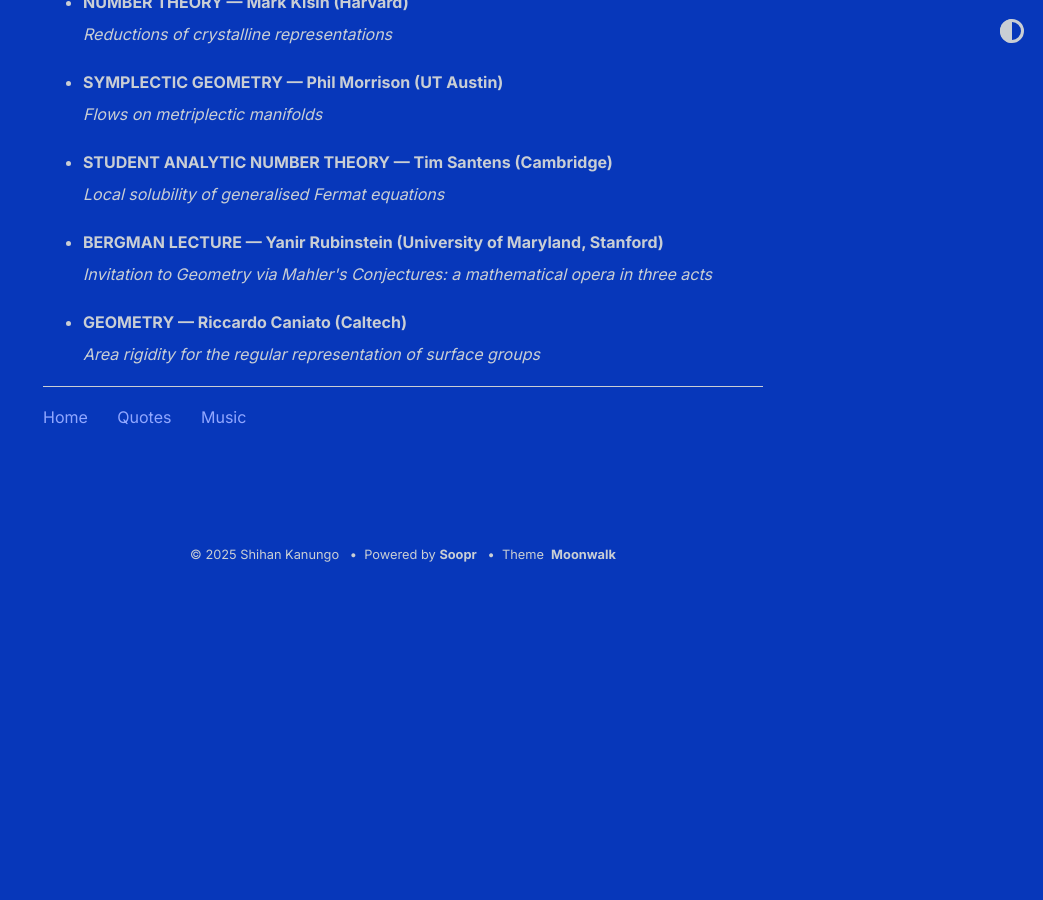
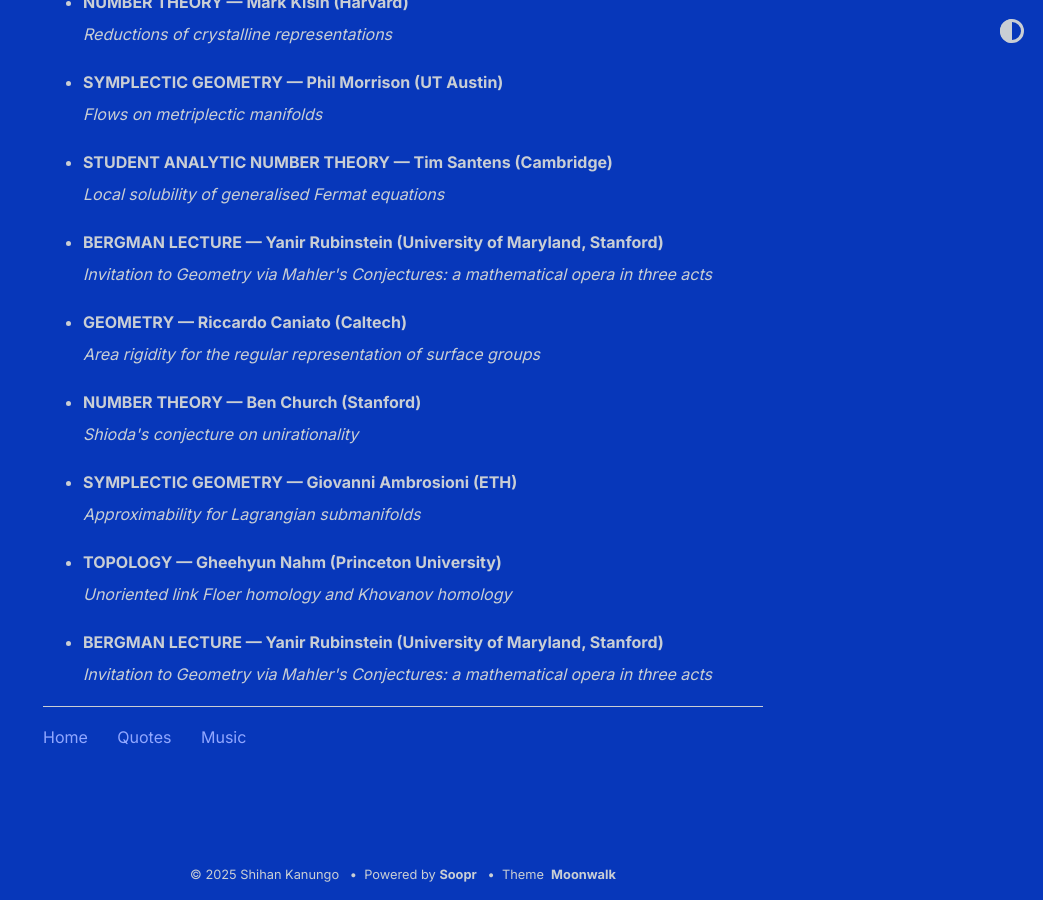
Before and after one commit to shihankanungo/shihankanungo.github.io, a Jekyll site: the page built from math-talks.md, in a window 1280 px wide and 900 px high, scrolled down 7373 px. Shown: the whole window, without its empty margins (237-1280 px from the left). Built offline with Jekyll 4.4.1, drawn with Linux system fonts in a browser that asks for light colours; before the commit the page ends 7953 px from its top, so only the background shows below that.

Commit message:
Update math-talks.md

```diff
--- a/math-talks.md
+++ b/math-talks.md
@@ -495,3 +495,35 @@ _Finding Arithmetic Progressions in Dense Sets of Integers_
   <small><img src="images/10-15c.png" alt="Oct 15"></small>
 </details></li>
 </ul>
+
+<ul>
+<li><details>
+  <summary style="list-style: none;"><b>NUMBER THEORY &mdash; Ben Church (Stanford)</b><br>
+    <i>Shioda's conjecture on unirationality</i></summary>
+  <small><img src="images/10-20a.png" alt="Oct 20"></small>
+</details></li>
+</ul>
+
+<ul>
+<li><details>
+  <summary style="list-style: none;"><b>SYMPLECTIC GEOMETRY &mdash; Giovanni Ambrosioni (ETH)</b><br>
+    <i>Approximability for Lagrangian submanifolds</i></summary>
+  <small><img src="images/10-20b.png" alt="Oct 20"></small>
+</details></li>
+</ul>
+
+<ul>
+<li><details>
+  <summary style="list-style: none;"><b>TOPOLOGY &mdash; Gheehyun Nahm (Princeton University)</b><br>
+    <i>Unoriented link Floer homology and Khovanov homology</i></summary>
+  <small><img src="images/10-21.png" alt="Oct 21"></small>
+</details></li>
+</ul>
+
+<ul>
+<li><details>
+  <summary style="list-style: none;"><b>BERGMAN LECTURE &mdash; Yanir Rubinstein (University of Maryland, Stanford)</b><br>
+    <i>Invitation to Geometry via Mahler's Conjectures: a mathematical opera in three acts</i></summary>
+  <small><img src="images/10-23.png" alt="Oct 23"></small>
+</details></li>
+</ul>
```
